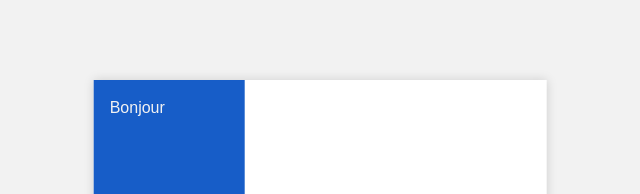
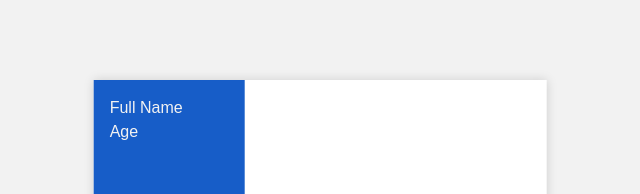
Before and after one commit to Clement38420/odin-cv-application, a Vue app: page / in a window 1280 px wide. Shown: the top 194 px of the page, without its empty margins (320-960 px from the left). Built offline with nearby package versions, Linux system fonts and the light colour scheme.

Commit message:
feat: refactor editable field to use TextField component and integrate field store
Data transmission between fields and the editModal was tedious.

```diff
--- a/package.json
+++ b/package.json
@@ -16,6 +16,7 @@
     "format": "prettier --write src"
   },
   "dependencies": {
+    "pinia": "^3.0.3",
     "vue": "^3.5.18"
   },
   "devDependencies": {
--- a/src/App.vue
+++ b/src/App.vue
@@ -1,19 +1,33 @@
 <script setup lang="ts">
-import BaseEditableField from '@/components/BaseEditableField.vue'
+import TextField from '@/components/TextField.vue'
 import EditTextFieldModal from '@/components/EditTextFieldModal.vue'
 import { useTemplateRef } from 'vue'
+import { type Field, useFieldStore } from '@/stores/field.ts'
 
-const editTextModal = useTemplateRef('editTextModal')
+const editTextFieldModal = useTemplateRef('editTextFieldModal')
+
+const fieldStore = useFieldStore()
+
+function openEditTextFieldModal(field: Field): void {
+  fieldStore.setActiveField(field)
+  editTextFieldModal.value?.openModal()
+}
 </script>
 
 <template>
   <main class="cv">
     <div class="personal-info">
-      <BaseEditableField @click="editTextModal?.openModal">Bonjour</BaseEditableField>
+      <TextField
+        v-for="field in fieldStore.fields"
+        :key="field.id"
+        @click="openEditTextFieldModal(field)"
+      >
+        {{ field.value }}
+      </TextField>
     </div>
     <div class="experiences"></div>
   </main>
-  <EditTextFieldModal ref="editTextModal"></EditTextFieldModal>
+  <EditTextFieldModal ref="editTextFieldModal"></EditTextFieldModal>
 </template>
 
 <style>
--- a/src/components/EditTextFieldModal.vue
+++ b/src/components/EditTextFieldModal.vue
@@ -1,13 +1,20 @@
 <script setup lang="ts">
-import { useTemplateRef } from 'vue'
+import { ref, useTemplateRef } from 'vue'
+import { useFieldStore } from '@/stores/field.ts'
+
+const fieldStore = useFieldStore()
 
 const modal = useTemplateRef('modal')
 
+const editedValue = ref('')
+
 function closeModal(): void {
+  fieldStore.updateActiveFieldValue(editedValue.value)
   modal.value?.close()
 }
 
 function openModal(): void {
+  editedValue.value = fieldStore.activeField?.value
   modal.value?.showModal()
 }
 
@@ -16,9 +23,12 @@ defineExpose({
   closeModal,
 })
 </script>
-Ò
+
 <template>
-  <dialog class="modal" ref="modal"></dialog>
+  <dialog class="modal" ref="modal">
+    <input type="text" v-model="editedValue" />
+    <button @click="closeModal">Valider</button>
+  </dialog>
 </template>
 
 <style scoped>
--- a/src/main.ts
+++ b/src/main.ts
@@ -1,4 +1,9 @@
 import { createApp } from 'vue'
 import App from './App.vue'
+import { createPinia } from 'pinia'
 
-createApp(App).mount('#app')
+const app = createApp(App)
+const pinia = createPinia()
+
+app.use(pinia)
+app.mount('#app')
--- /dev/null
+++ b/src/stores/field.ts
@@ -0,0 +1,44 @@
+import { defineStore } from 'pinia'
+import { ref } from 'vue'
+
+export interface Field {
+  id: number
+  name: string
+  type: string
+  value: string
+}
+
+function generateField(id: number, name: string, type: string, value: string): Field {
+  return { id, name, type, value }
+}
+
+export const useFieldStore = defineStore('fields', () => {
+  // Initial fields in the cv
+  const fields = ref<Field[]>([
+    generateField(0, 'Full Name', 'text', 'Full Name'),
+    generateField(1, 'Age', 'text', 'Age'),
+  ])
+
+  // Active field for editing
+  const activeField = ref<Field>(fields.value[0])
+
+  function setActiveField(field: Field) {
+    activeField.value = { ...field }
+  }
+
+  function updateActiveFieldValue(value: string) {
+    if (!activeField.value) return
+
+    const index = fields.value.findIndex((f) => f.id === activeField.value!.id)
+    if (index !== -1) {
+      fields.value[index].value = value
+    }
+  }
+
+  return {
+    fields,
+    activeField,
+    setActiveField,
+    updateActiveFieldValue,
+  }
+})
```
Also changed, not shown: src/components/TextField.vue (renamed from src/components/BaseEditableField.vue), 1 other file (tests, documents, lock files or other folders).
